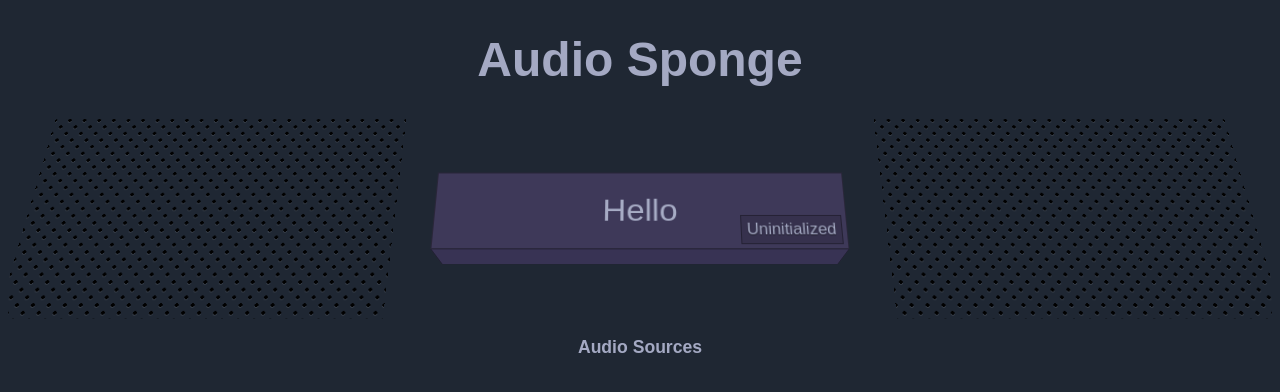
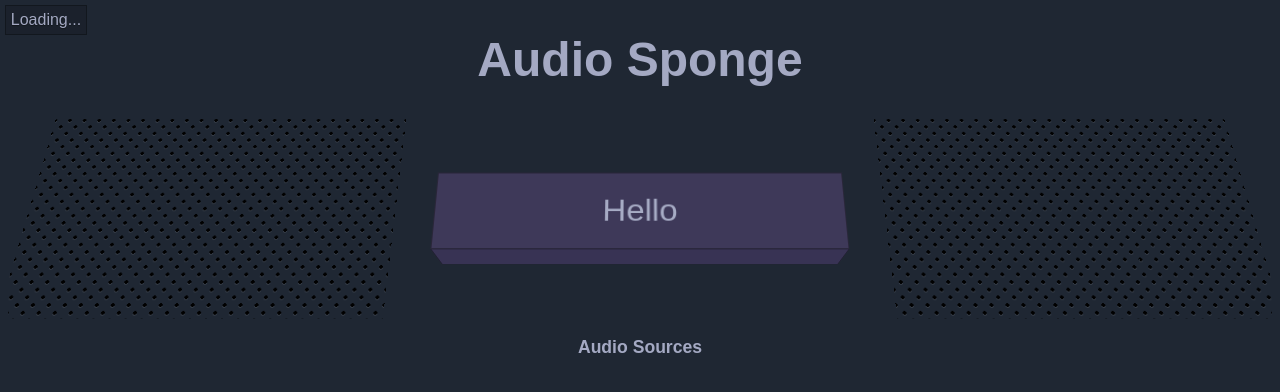
Before and after one commit to 1j01/audio-sponge, a web app: file public/app.html in a window 1280 px wide. Shown: the top 392 px of the page. Run offline with its HTML, style and script files only (its server is not run), Linux system fonts and the light colour scheme.

Commit message:
Move status indicator out of button
And make it say "Not Loading..." if JavaScript is disabled, otherwise say "Loading..." right away vs displaying "Uninitialized" until the app script loads

```diff
--- a/public/app.html
+++ b/public/app.html
@@ -32,7 +32,6 @@
 					<div class="face ft">
 						<div class="photon-shader" style="background-color: rgba(255, 255, 255, 0.0313726);"></div>
 						<div class="button-label">Hello</div>
-						<div class="status-indicator">Uninitialized</div>
 					</div>
 					<div class="face bk"></div>
 					<div class="face rt"></div>
@@ -44,6 +43,7 @@
 				<div class="surface-plane right"></div>
 			</div>
 		</div>
+		<div class="status-indicator"><noscript>Not </noscript>Loading...</div>
 		<div class="attribution">
 			<h3>Audio Sources</h3>
 			<ul class="attribution-links"></ul>
--- a/public/index.css
+++ b/public/index.css
@@ -52,3 +52,18 @@ a[href] {
 .provider-icon {
 	margin-right: 0.2em;
 }
+
+.status-indicator {
+	position: absolute;
+	top: 5px;
+	left: 5px;
+	transform: translateZ(2.5em);
+	transform-style: preserve-3d;
+	background: rgba(0, 0, 0, 0.13); /* NOTE: should inherit light text color */
+	text-shadow: rgba(8, 8, 8, 0.5) 0px 1px 1px;
+	border: 1px solid rgba(0, 0, 0, 0.32);
+	padding: 0.3em;
+}
+.status-indicator.live {
+	color: #F44336;
+}
--- a/public/scene.css
+++ b/public/scene.css
@@ -155,8 +155,7 @@ button.shape {
 .shape:focus {
 	outline: none;
 }
-.button-label,
-.status-indicator {
+.button-label {
 	pointer-events: none;
 }
 .scene * {
@@ -173,20 +172,6 @@ button.shape {
 	align-items: center;
 	justify-content: center;
 	height: 100%;
-}
-.status-indicator {
-	position: absolute;
-	right: 5px;
-	bottom: 5px;
-	transform: translateZ(2.5em);
-	transform-style: preserve-3d;
-	background: rgba(0, 0, 0, 0.13); /* NOTE: should inherit light text color */
-	text-shadow: rgba(8, 8, 8, 0.5) 0px 1px 1px;
-	border: 1px solid rgba(0, 0, 0, 0.32);
-	padding: 0.3em;
-}
-.status-indicator.live {
-	color: #F44336;
 }
 .surface-plane.left {
 	left: 0;
```
Also changed, not shown: 1 other file.
